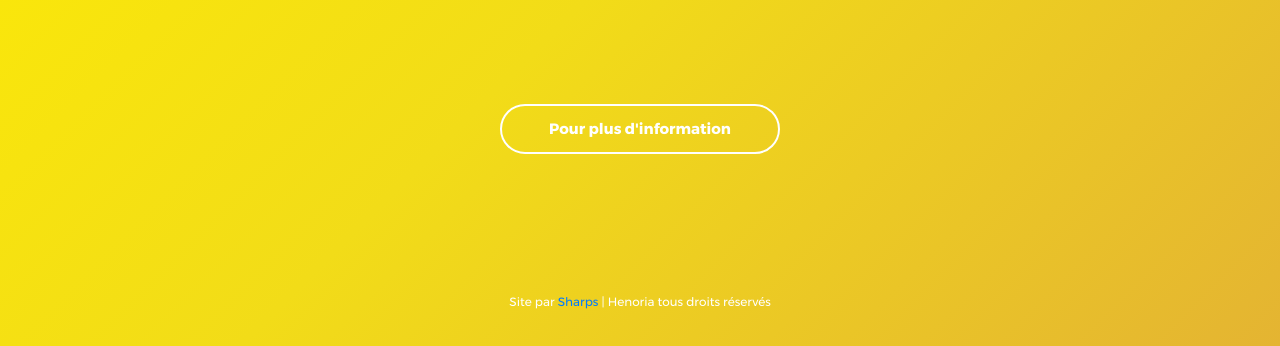
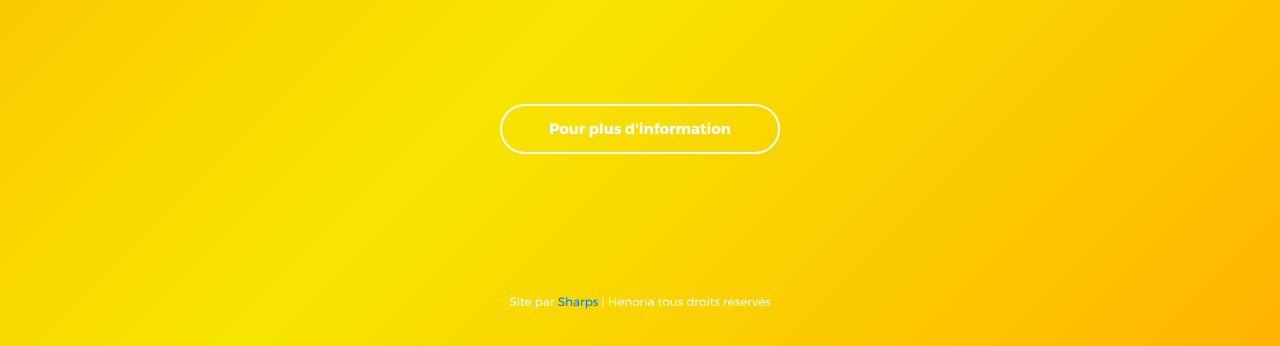
Before and after one commit to sharps4/henoria, a plain HTML site: page maintenance/index.html in a window 1280 px wide. Shown: the part 454-800 px from the top of the page. Drawn offline with Linux system fonts and the light colour scheme; a web font is replaced by a local one.

Commit message:
changements

```diff
--- a/maintenance/css/main.css
+++ b/maintenance/css/main.css
@@ -355,10 +355,10 @@ input.input100 {
 /*---------------------------------------------*/
 .bg-g1 {
   background: #f7d205;
-  background: -webkit-linear-gradient(-45deg, #e4b432, #f2dc18, #ffee01);
-  background: -o-linear-gradient(-45deg, #e4b432, #f2dc18, #ffee01);
-  background: -moz-linear-gradient(-45deg, #e4b432, #f2dc18, #ffee01);
-  background: linear-gradient(-45deg, #e4b432, #f2dc18, #ffee01);
+  background: -webkit-linear-gradient(-45deg, #ffb400, #f7e500, #ffb400);
+  background: -o-linear-gradient(-45deg, #ffb400, #f7e500, #ffb400);
+  background: -moz-linear-gradient(-45deg, #ffb400, #f7e500, #ffb400);
+  background: linear-gradient(-45deg, #ffb400, #f7e500, #ffb400);
 }
 
 
@@ -427,10 +427,10 @@ input.input100 {
   top: 0;
   left: 0;
   background: #f8c10c;
-  background: -webkit-linear-gradient(45deg, #f38428, #f1a517, #e2a727);
-  background: -o-linear-gradient(45deg, #f38428, #f1a517, #e2a727);
-  background: -moz-linear-gradient(45deg, #f38428, #f1a517, #e2a727);
-  background: linear-gradient(45deg, #f38428, #f1a517, #e2a727);
+  background: -webkit-linear-gradient(45deg, #f7c317, #ffb81e, #f7c317);
+  background: -o-linear-gradient(45deg, #f7c317, #ffb81e, #f7c317);
+  background: -moz-linear-gradient(45deg, #f7c317, #ffb81e, #f7c317);
+  background: linear-gradient(45deg, #f7c317, #ffb81e, #f7c317);
   -webkit-transition: all 0.4s;
   -o-transition: all 0.4s;
   -moz-transition: all 0.4s;
```
